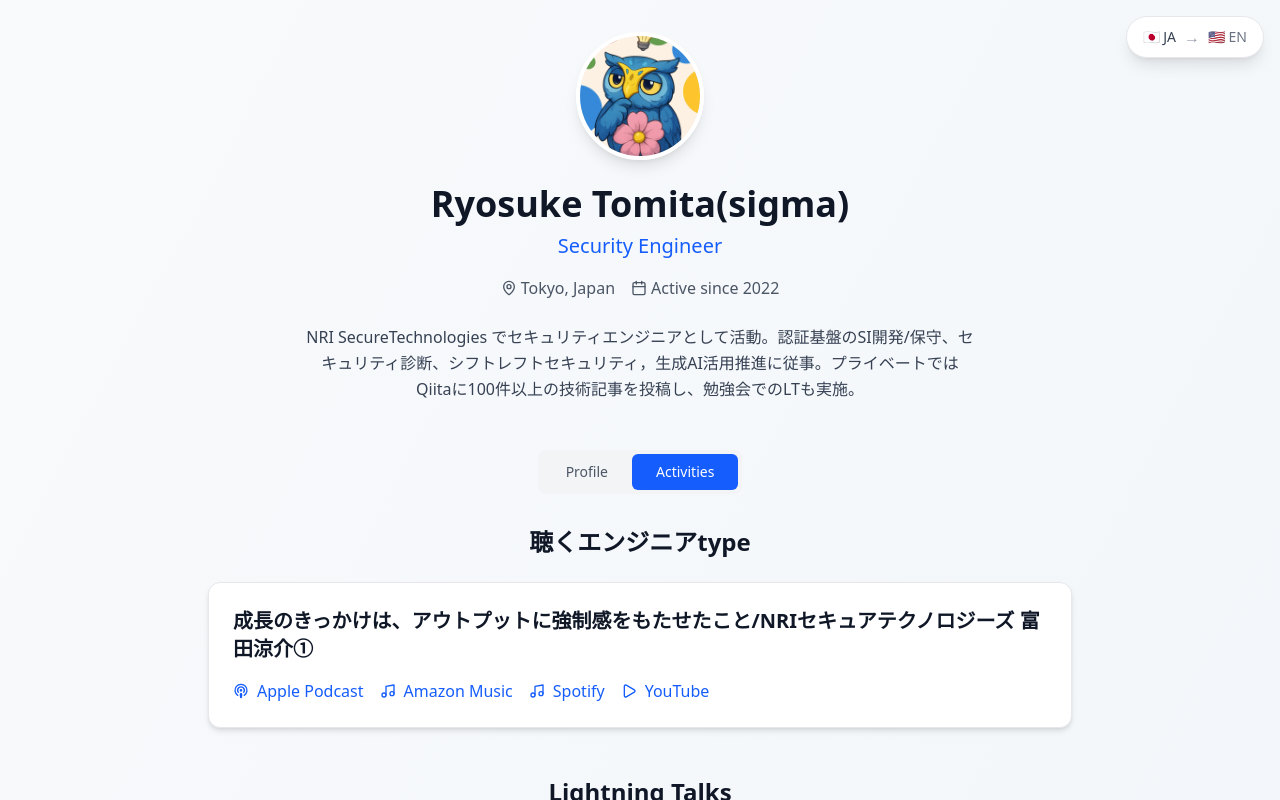
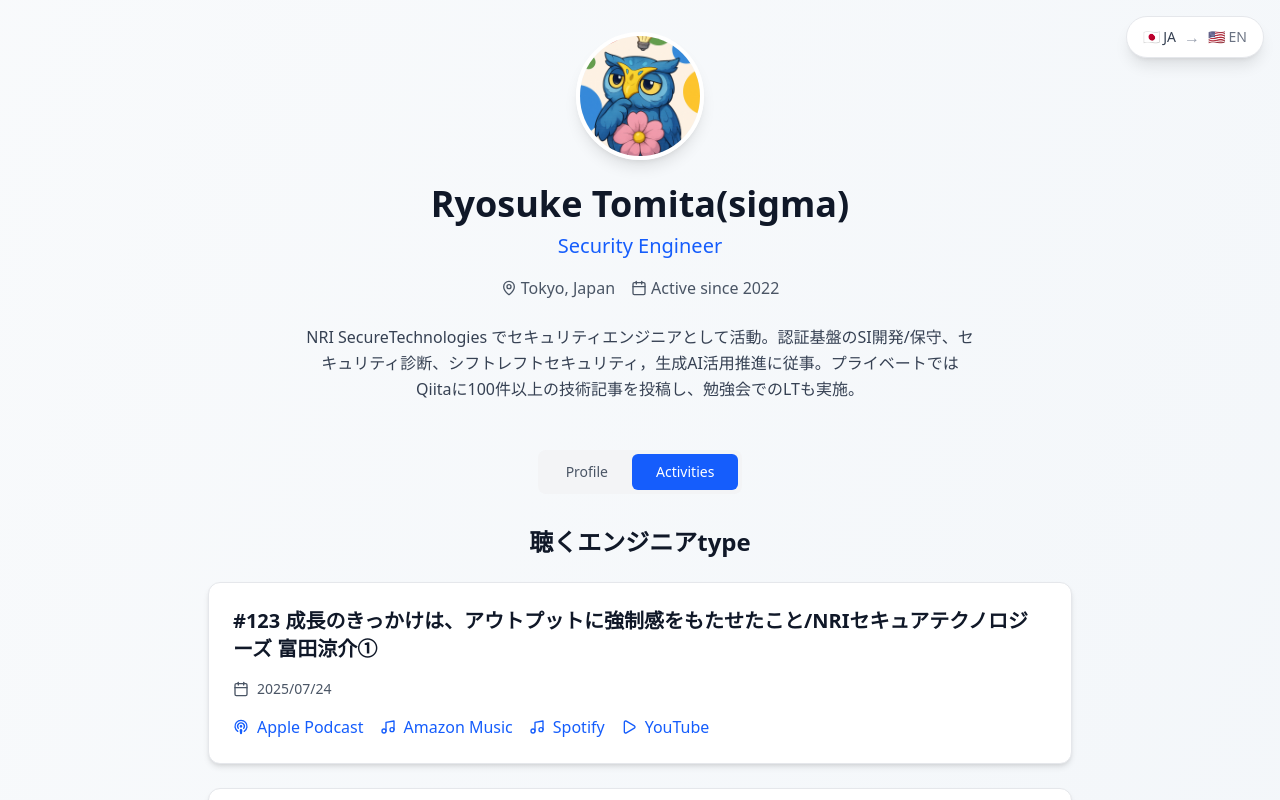
Before and after one commit to RyosukeDTomita/MyActivity, a Next.js app: page /MyActivity/ in a window 1280 px wide. Both pictures are taken after a click on the button "Activities". Shown: the top 800 px of the page. Built offline with nearby package versions, Linux system fonts and the light colour scheme.

Commit message:
feat: add broadcast schedule

```diff
--- a/src/components/Activities.tsx
+++ b/src/components/Activities.tsx
@@ -35,6 +35,13 @@ export default function Activities() {
               <h3 className="text-xl font-semibold text-gray-900 dark:text-white mb-4">
                 {podcast.title}
               </h3>
+
+              {podcast.date && (
+                <div className="flex items-center text-gray-600 dark:text-gray-400 mb-4">
+                  <Calendar className="w-4 h-4 mr-2" />
+                  <span className="text-sm">{podcast.date}</span>
+                </div>
+              )}
 
               <div className="flex flex-wrap gap-4">
                 {podcast.links.podcast && (
--- a/src/data/activitiesData.ts
+++ b/src/data/activitiesData.ts
@@ -7,6 +7,7 @@ export interface LTPresentation {
 }
 
 export interface PodcastAppearance {
+  date?: string;
   title: string;
   links: {
     podcast?: string;
@@ -18,13 +19,29 @@ export interface PodcastAppearance {
 
 export const podcastAppearances: PodcastAppearance[] = [
   {
-    title: "成長のきっかけは、アウトプットに強制感をもたせたこと/NRIセキュアテクノロジーズ 富田涼介①",
+    date: "2025/07/24",
+    title: "#123 成長のきっかけは、アウトプットに強制感をもたせたこと/NRIセキュアテクノロジーズ 富田涼介①",
     links: {
       podcast: "https://podcasts.apple.com/jp/podcast/123-%E6%88%90%E9%95%B7%E3%81%AE%E3%81%8D%E3%81%A3%E3%81%8B%E3%81%91%E3%81%AF-%E3%82%A2%E3%82%A6%E3%83%88%E3%83%97%E3%83%83%E3%83%88%E3%81%AB%E5%BC%B7%E5%88%B6%E6%84%9F%E3%82%92%E6%8C%81%E3%81%9F%E3%81%9B%E3%81%9F%E3%81%93%E3%81%A8-nri%E3%82%BB%E3%82%AD%E3%83%A5%E3%82%A2%E3%83%86%E3%82%AF%E3%83%8E%E3%83%AD%E3%82%B8%E3%83%BC%E3%82%BA-%E5%AF%8C%E7%94%B0%E6%B6%BC%E4%BB%8B/id1653563200?i=1000718692119",
       amazonMusic: "https://music.amazon.co.jp/podcasts/3e2c415b-5a48-4a1b-8810-5c0be5488e9a/episodes/616ce0ab-a966-4580-8e98-1dcbf024372d/%E8%81%B4%E3%81%8F%E3%82%A8%E3%83%B3%E3%82%B8%E3%83%8B%E3%82%A2type-123-%E6%88%90%E9%95%B7%E3%81%AE%E3%81%8D%E3%81%A3%E3%81%8B%E3%81%91%E3%81%AF%E3%80%81%E3%82%A2%E3%82%A6%E3%83%88%E3%83%97%E3%83%83%E3%83%88%E3%81%AB%E5%BC%B7%E5%88%B6%E6%84%9F%E3%82%92%E6%8C%81%E3%81%9F%E3%81%9B%E3%81%9F%E3%81%93%E3%81%A8%EF%BC%8Fnri%E3%82%BB%E3%82%AD%E3%83%A5%E3%82%A2%E3%83%86%E3%82%AF%E3%83%8E%E3%83%AD%E3%82%B8%E3%83%BC%E3%82%BA-%E5%AF%8C%E7%94%B0%E6%B6%BC%E4%BB%8B%E2%91%A0",
       spotify: "https://open.spotify.com/episode/1bEnIamRjXVpCFMOebS0CK",
       youtube: "https://www.youtube.com/@type-rp4hs/videos"
     }
+  },
+  {
+    date: "2025/07/31",
+    title: "#124 考えうる最悪な想定を超えなければ、前向きになれる/NRIセキュアテクノロジーズ 富田涼介②",
+    links: {}
+  },
+  {
+    date: "2025/08/07",
+    title: "#125 会社名を背負って記事を書く、責任の大きさが成長を後押ししてくれた/NRIセキュアテクノロジーズ 富田涼介③",
+    links: {}
+  },
+  {
+    date: "2025/08/21",
+    title: "#126 成長を加速させるのは\"傲慢さ\"かもしれない/NRIセキュアテクノロジーズ 富田涼介④",
+    links: {}
   }
 ];
 
```
